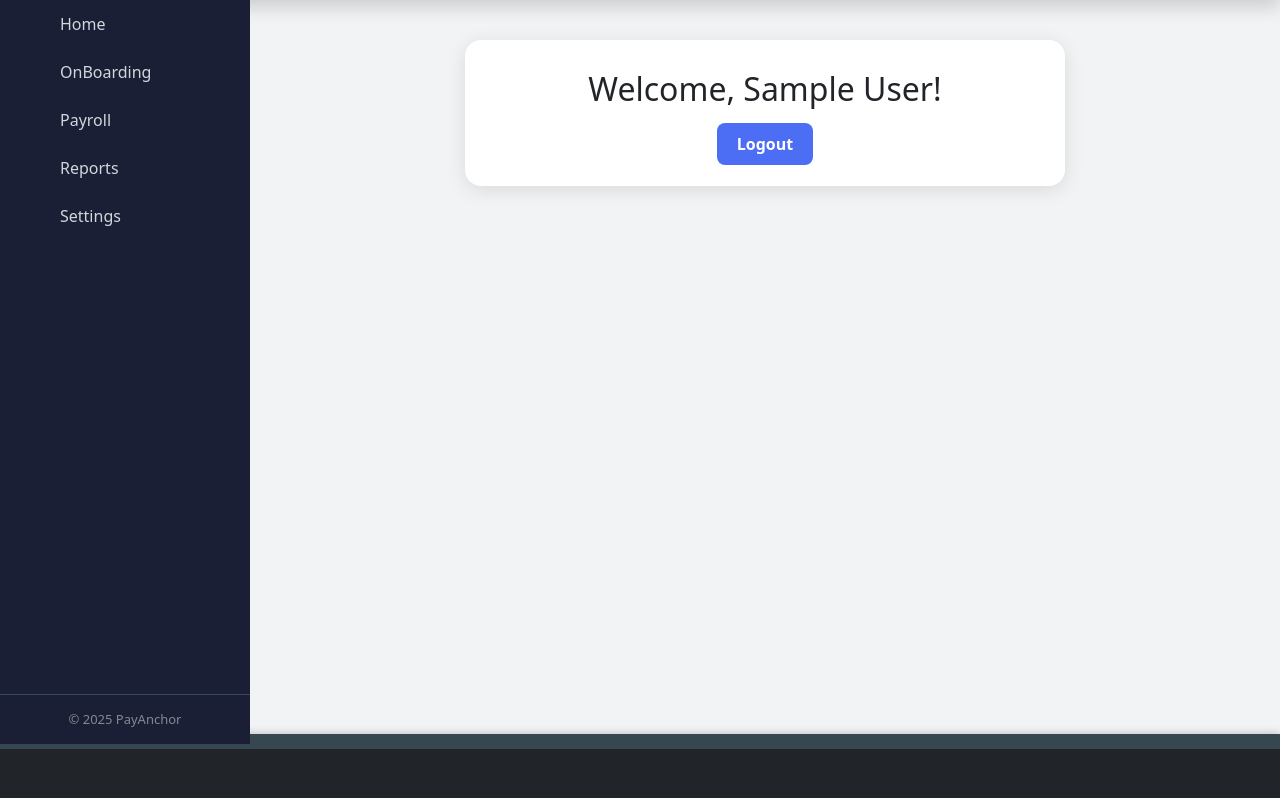
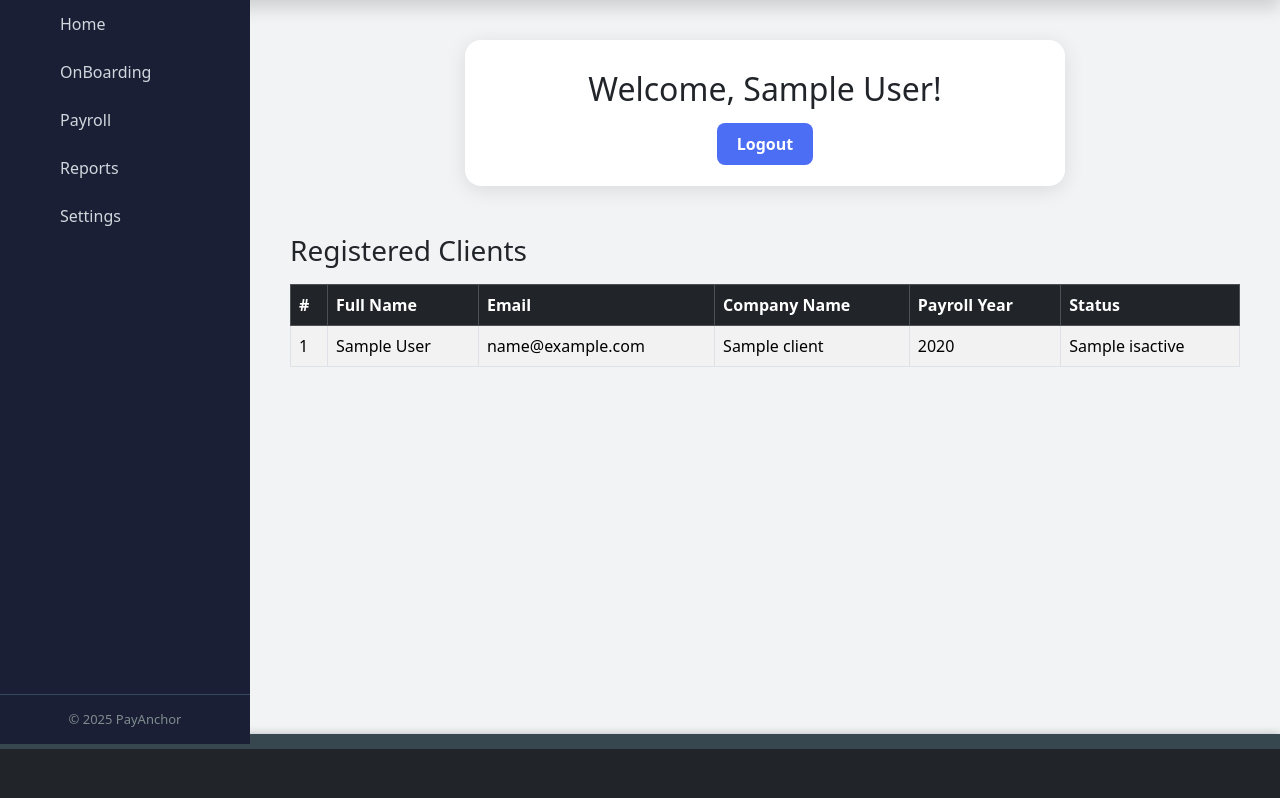
Before and after one commit to hv190995patel/PayAnchor, a Django app: template PayAnchor/templates/Home.html in a window 1280 px wide. Shown: the part 56-854 px from the top of the page. Run offline with Django 3.2, Linux system fonts and the light colour scheme; the template is opened without the code that fills it: most values are stand-ins (such as "Sample title", 1, 10 or a date in 2020).

Commit message:
Updated file as per roles for Admin and Client

```diff
--- a/PayAnchor/models.py
+++ b/PayAnchor/models.py
@@ -21,5 +21,6 @@ class ClientUser(AbstractUser):
     country = models.CharField(max_length=100, default="N/A")
 
 
+
     def __str__(self):
         return self.email
--- a/PayAnchor/templates/Home.html
+++ b/PayAnchor/templates/Home.html
@@ -99,7 +99,43 @@
           <h2 class="mb-4">Welcome, {{ full_name }}!</h2>
           <a href="{% url 'Logout' %}" class="logout-btn">Logout</a>
         </div>
+
+         <div class="mt-5">
+          <h3 class="mb-3">Registered Clients</h3>
+          <div class="table-responsive">
+            <table class="table table-striped table-bordered align-middle">
+              <thead class="table-dark">
+                <tr>
+                  <th>#</th>
+                  <th>Full Name</th>
+                  <th>Email</th>
+                  <th>Company Name</th>
+                  <th>Payroll Year</th>
+                  <th>Status</th>
+                </tr>
+              </thead>
+              <tbody>
+                {% for client in clients %}
+                <tr>
+                  <td>{{ forloop.counter }}</td>
+                  <td>{{ client.full_name }}</td>
+                  <td>{{ client.email }}</td>
+                  <td>{{ client.company_name }}</td>
+                  <td>{{ client.payrol_year }}</td>
+                  <td>{{ client.isactive }}</td>
+
+                </tr>
+                {% empty %}
+                <tr>
+                  <td colspan="7" class="text-center">No clients found.</td>
+                </tr>
+                {% endfor %}
+              </tbody>
+            </table>
+          </div>
+        </div>
       </div>
+
     </div>
 
     <!-- Footer -->
```
Also changed, not shown: PayAnchor/views.py (+8 -9 lines).
